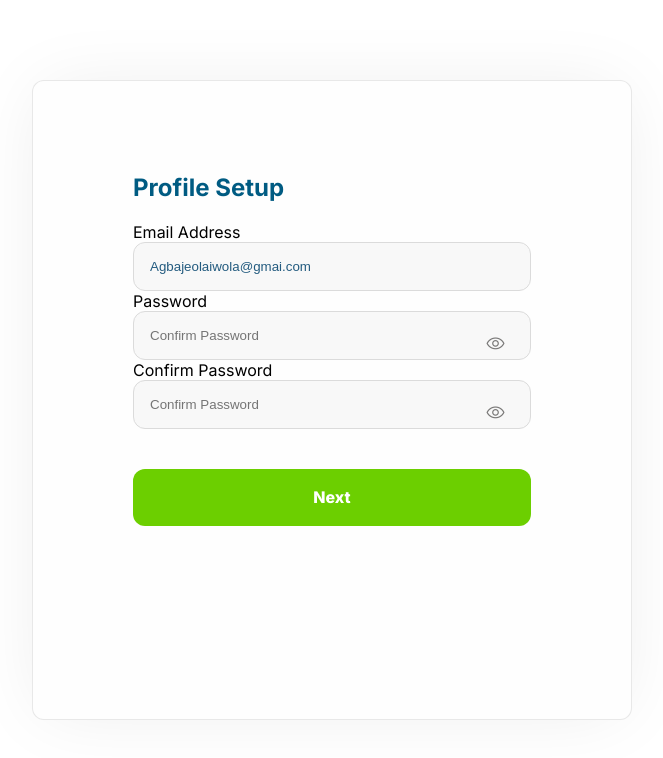
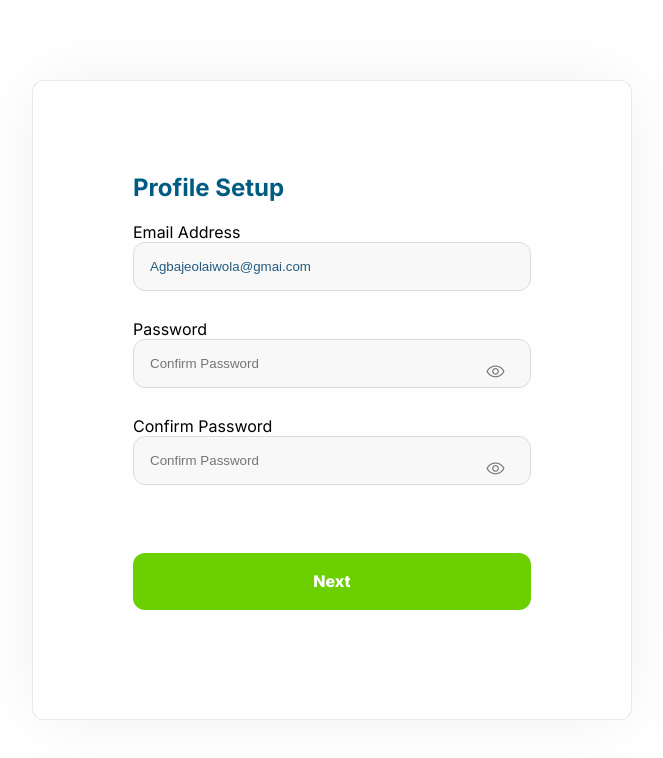
Before and after one commit to AgbajeOlayiwola/ElevateProd2, a Next.js app: page /Onboarding/ExistingProfileSetup in a window 1280 px wide. Both pictures are taken after a click on the button "Next". Shown: the top 758 px of the page, without its empty margins (308-971 px from the left). Built offline with nearby package versions, Linux system fonts and the light colour scheme.

Commit message:
'errors'

```diff
--- a/components/layout/RegisteredForm/SecondStep.js
+++ b/components/layout/RegisteredForm/SecondStep.js
@@ -27,7 +27,7 @@ const RegisteredForm = ({ handleShowSecondStep, isRegistered }) => {
 
             <form onSubmit={handleSubmit(onSubmit)}>
                 {/* include validation with required or other standard HTML validation rules */}
-                <div>
+                <div className={styles.textInput}>
                     <label>Email Address </label>
                     {errors.email?.message}
                     <br />
@@ -49,7 +49,7 @@ const RegisteredForm = ({ handleShowSecondStep, isRegistered }) => {
                     />
                 </div>
 
-                <div>
+                <div className={styles.textInput}>
                     <label>Password</label>
                     <br />
                     <div className={styles.divs}>
@@ -58,6 +58,7 @@ const RegisteredForm = ({ handleShowSecondStep, isRegistered }) => {
                             className={styles.textInput}
                             required
                             type={outType ? 'password' : 'text'}
+                            onChange={(e) => setCount(e.target.value.length)}
                         />
                         <Visbility typeSet={types} />
                     </div>
@@ -68,7 +69,7 @@ const RegisteredForm = ({ handleShowSecondStep, isRegistered }) => {
                     )}
                 </div>
 
-                <div>
+                <div className={styles.textInput}>
                     <label>Confirm Password</label>
                     <br />
                     <div className={styles.divs}>
@@ -77,6 +78,7 @@ const RegisteredForm = ({ handleShowSecondStep, isRegistered }) => {
                             className={styles.textInput}
                             required
                             type={outType ? 'password' : 'text'}
+                            onChange={(e) => setCount(e.target.value.length)}
                         />
 
                         <Visbility typeSet={types} />
--- a/components/layout/RegisteredForm/styles.module.css
+++ b/components/layout/RegisteredForm/styles.module.css
@@ -176,8 +176,8 @@
     color: #3e3e3e;
     margin-bottom: 10px;
 }
-.inputText {
-    margin-bottom: 20px;
+.textInput {
+    margin-bottom: 14px;
 }
 .formInner div {
     margin-bottom: 20px;
```
